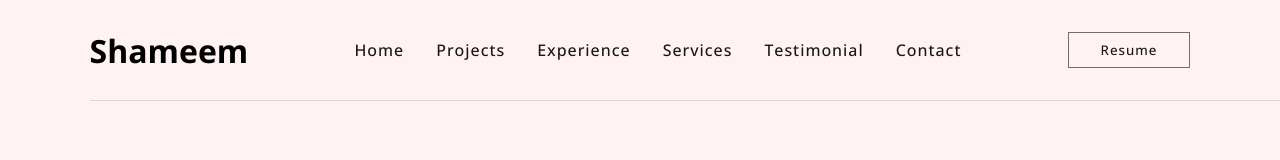
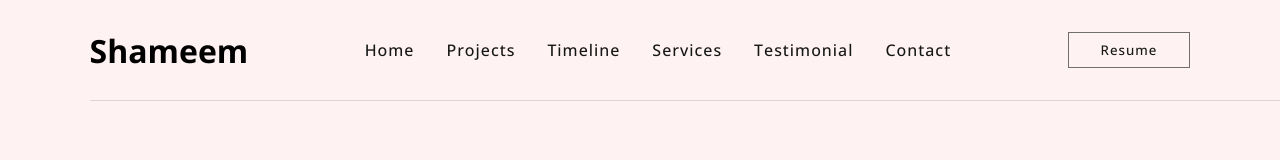
Before and after one commit to Mohammad-Shameem/personal-portfolio, a React (Create React App) app: page / in a window 1280 px wide. Shown: the top 160 px of the page. Built offline with nearby package versions, Linux system fonts and the light colour scheme; no server answers.

Commit message:
header edited Timeline added

```diff
--- a/src/Components/Header.js
+++ b/src/Components/Header.js
@@ -36,7 +36,7 @@ const NavContent = ({ setMenuOpen }) => {
           Projects
         </a>
         <a href="#timeline" onClick={() => setMenuOpen(false)}>
-          Experience
+          Timeline
         </a>
         <a href="#services" onClick={() => setMenuOpen(false)}>
           Services
```
